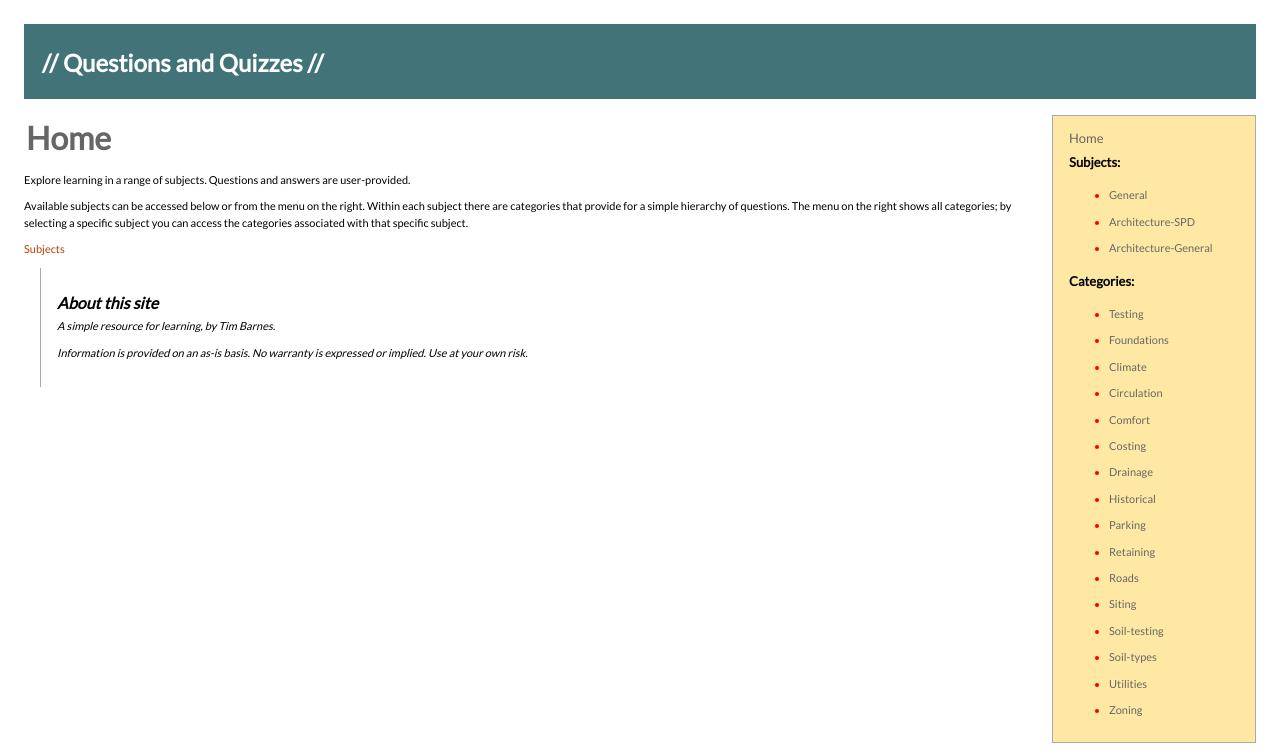
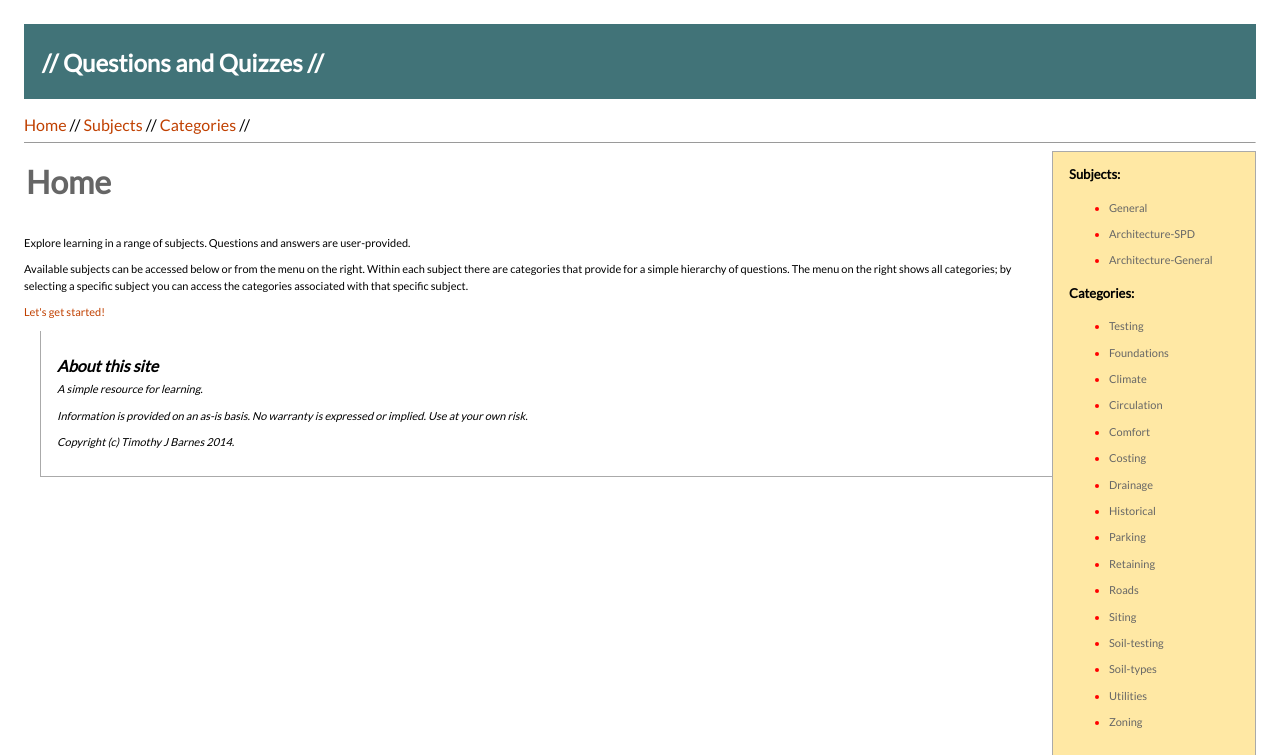
Before and after one commit to timbarnes/QandAWeb, a Django app: template educate/templates/educate/home.html in a window 1280 px wide. Shown: the top 755 px of the page. Run offline with Django 3.2, Linux system fonts and the light colour scheme; the template is opened without the code that fills it: values that come from a table or form of the project are taken from there, others are empty; data comes from the database, SQL or seed files in the repository; parts of the project's set-up code (start-up, migrations or seed data) failed here and were passed over.

Commit message:
CSS improvements

```diff
--- a/educate/static/educate/educate.css
+++ b/educate/static/educate/educate.css
@@ -11,13 +11,13 @@ ins {text-decoration:none;font-weight:bold;}
 hr {background-color:#3e423a;size:1px;}
 body {font-family:Lato,Verdana,"Myriad Web",Syntax,Helvetica,sans-serif;text-align:center;height:100%;}
 .bannerad {padding-bottom:.5em;}
-.banner {padding:1em;background-color:#417378;margin-bottom:1em;}
-.banner a, h1 {font-size:x-large;color:white;}
+#banner {padding:1em;background-color:#417378;margin-bottom:1em;}
+#banner a, h1 {font-size:x-large;color:white;}
 #sidebar {float:right;width:220px;}
 #menu {background-color:#ffe8a4;border:1px #aaa solid;margin-left:1em;padding-left:1em;padding-top:0.5em;padd
 													 ing-right:1em;padding-bottom:.5em;line-height:1.25em;color:red;}
-.main {  margin:0 auto;text-align:left;  padding:1em;}
-.content {margin:0px;}
+#main {  margin:0 auto;text-align:left;  padding:1em;}
+#content {margin:0px;}
 .article {clear:left;}
 .firstpara,.toppara {margin-left:195px;line-height:1.75em;border-top:solid 1px #aaa;border-left:solid 1px #aa
 												      a;padding:1em;height:100%;}
@@ -29,13 +29,12 @@ body {font-family:Lato,Verdana,"Myriad Web",Syntax,Helvetica,sans-serif;text-ali
 .outsetmenu {text-align:left;}
 .exhibit {font-size:16px;margin:1em;border:solid 1px #ff9900;padding:1em;clear:none;}
 .exhibit p {font-size:14px;}
-.footer {padding-bottom:.5em;font-size:10px;text-align:right;font-style:oblique;}
+#footer {padding-bottom:.5em;font-size:10px;text-align:right;font-style:oblique;}
 .advertising {margin-top:1em;float:right;}
 .rss {bottom:1em;left:1em;padding:.25em;background:#ffc;border-top:solid 1px #ff9900;}
 .rss img {float:none;}
 .rssfixed {position:fixed;bottom:2em;left:1em;margin-right:1em;}
-.byline {font-style:italic;text-align:justify;padding:1em;margin-left:1em;border-left:solid 1px #aaa;border-b
-												     ottom:solid 1px #aaa;}
+#byline {font-style:italic;text-align:justify;padding:1em;margin-left:1em;border-left:solid 1px #aaa;border-bottom:solid 1px #aaa;}
 #menu p {margin:0px;margin-bottom:.3em;border-top-color:#f00;border-top-width:1px;line-height:125%;}
 .indent {padding-left:1.2em;}
 #menu h2,h3,h4 {font-size:large;}
--- a/educate/templates/educate/answer.html
+++ b/educate/templates/educate/answer.html
@@ -1,8 +1,8 @@
 {% extends "educate/base.html" %}
 {% block title %}
-<h1 class="pagetitle">Review the answer:</h1>
 {% endblock %}
 {% block content %}
+<br />
 <h2>{{ question.question }}?</h2>
 <p>In {{ question.category.subject.name }} // {{ question.category.name }}</p>
 <table>
--- a/educate/templates/educate/ask.html
+++ b/educate/templates/educate/ask.html
@@ -1,13 +1,14 @@
 {% extends "educate/base.html" %}
 {% block title %}
-<h1 class="pagetitle">{{ category }}</h1>
 {% endblock %}
 {% block content %}
+<br />
 <h2>{{ question.question }}?</h2>
-
+<p>In {{ question.category.subject.name }} // {{ question.category.name }}</p>
 <form action="{{ question_id }}answer/" method="post">
 {% csrf_token %}
 {{ form }}
 <input type="submit" value="Check your answer" />
 </form>
+<br />
 {% endblock %}
--- a/educate/templates/educate/base.html
+++ b/educate/templates/educate/base.html
@@ -11,14 +11,21 @@
   </head>
 
   <body>
-    <div class="main">
-      <div class="banner">
+    <div id="main">
+      <div id="banner">
 	<h1><a href="{% url 'home' %}">// Questions and Quizzes //</a></h1>
       </div>
+      <div id="nav">
+	{% block nav %}
+	<a href="{% url 'home' %}">Home</a> //
+        <a href="{% url 'all_subjects' %}">Subjects</a> //
+	<a href="{% url 'all_categories' %}">Categories</a> //
+	{% endblock %}
+      </div>
+      <hr>
       <div id="sidebar">
 	<div id="menu">
 	  {% block menu %}
-	  <h3><a href="{% url 'home' %}">Home</a></h3>
 	  <h3>Subjects:</h3>
 	  {% if subject_list %}
 	  <ul>
@@ -43,14 +50,15 @@
 	  {% block submenu %}{% endblock %}
 	</div>
       </div>
-      <div class=content>
-      {% block title %}<h1 class="pagetitle">Home</h1>{% endblock %}
+      <div id=content>
+      {% block title %}<h1 class="pagetitle">Home</h1><br />{% endblock %}
 	{% block content %}{% endblock %}
 	{% block footer %}
-	<div class="byline">
+	<div id=byline>
 	  <h2>About this site</h2>
-	  <p>A simple resource for learning, by Tim Barnes.</p>
-	  <p>Information is provided on an as-is basis. No warranty is expressed or implied. Use at your own risk.</p<>
+	  <p>A simple resource for learning.</p>
+	  <p>Information is provided on an as-is basis. No warranty is expressed or implied. Use at your own risk.</p>
+	  <p>Copyright (c) Timothy J Barnes 2014.</p>
 	</div>
 	{% endblock %}
       </div>
--- a/educate/templates/educate/home.html
+++ b/educate/templates/educate/home.html
@@ -5,6 +5,6 @@
 <div id="content">
 <p>Explore learning in a range of subjects. Questions and answers are user-provided.</p>
 <p>Available subjects can be accessed below or from the menu on the right. Within each subject there are categories that provide for a simple hierarchy of questions. The menu on the right shows all categories; by selecting a specific subject you can access the categories associated with that specific subject.</p>
-<p><a href="{% url 'all_subjects' %}">Subjects</a></p>
+<p><a href="{% url 'all_subjects' %}">Let's get started!</a></p>
 </div>
 {% endblock %}
--- a/educate/views.py
+++ b/educate/views.py
@@ -19,8 +19,9 @@ def home(request):
     """Home page for the Educate project.
     """
     return render(request, 'educate/home.html',
-                  {'subject_list': Subject.objects.order_by('name'),
-                   'category_list': Category.objects.order_by('name')
+                  {'
+                  'subject_list': Subject.objects.order_by('name'),
+                  'category_list': Category.objects.order_by('name')
                })
 
 
```
Also changed, not shown: educate/templates/educate/categories.html (+7 -1 lines), static/educate.css (+20 -19 lines).
